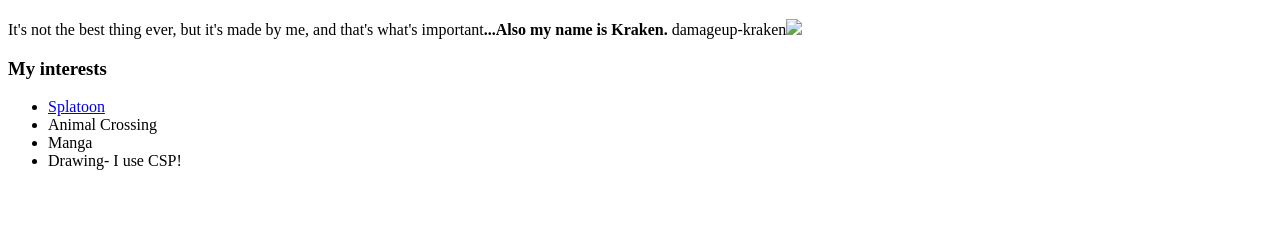
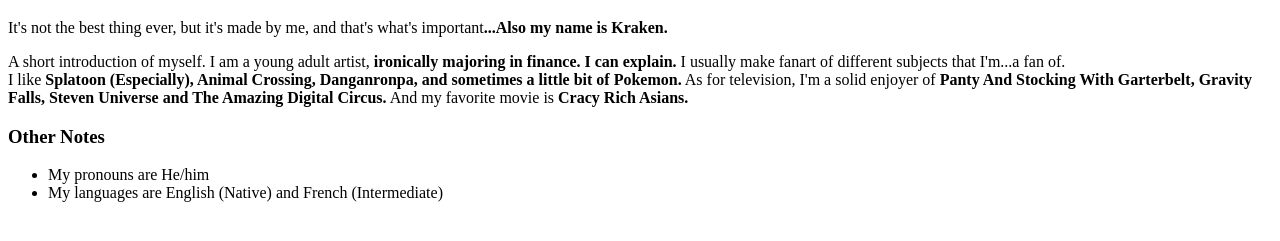
Before and after one commit to thenefariouskraken-oss/thenefariouskraken-oss.github.io, a plain HTML site: page index.htm in a window 1280 px wide. Shown: the part 61-302 px from the top of the page. Drawn offline with Linux system fonts and the light colour scheme.

Commit message:
Update index.htm

```diff
--- a/index.htm
+++ b/index.htm
@@ -4,15 +4,14 @@
 
 
     <h1>Hi, hello!</h1>
-    <p>It's not the best thing ever, but it's made by me, and that's what's important<b>...Also my name is Kraken.</b>
-    <a href=https://.neocities.org><a>damageup-kraken</a></a><img src=/neocities.png?</p>
-<h3>My interests</h3>
-<ul>
-<li><a href=https://splatoonwiki.org/wiki/Main_Page>Splatoon</a></li>
-<li>Animal Crossing</li>
-<li>Manga</li>
-<li>Drawing- I use CSP!</li>
-</ul>
+    <p>It's not the best thing ever, but it's made by me, and that's what's important<b>...Also my name is Kraken.</b></p>
+    <p>A short introduction of myself. I am a young adult artist, <b>ironically majoring in finance. I can explain.</b> I usually make fanart of different subjects that I'm...a fan of.<br>
+    I like <b>Splatoon (Especially), Animal Crossing, Danganronpa, and sometimes a little bit of Pokemon.</b> As for television, I'm a solid enjoyer of <b>Panty And Stocking With Garterbelt, Gravity Falls, Steven Universe and The Amazing Digital Circus.</b> And my favorite movie is <b>Cracy Rich Asians.</b></p>
+    <h3>Other Notes</h3>
+    <ul>
+      <li>My pronouns are He/him</li>
+      <li>My languages are English (Native) and French (Intermediate)</li>
+    </ul>
 
   </body>
 </html>
```
